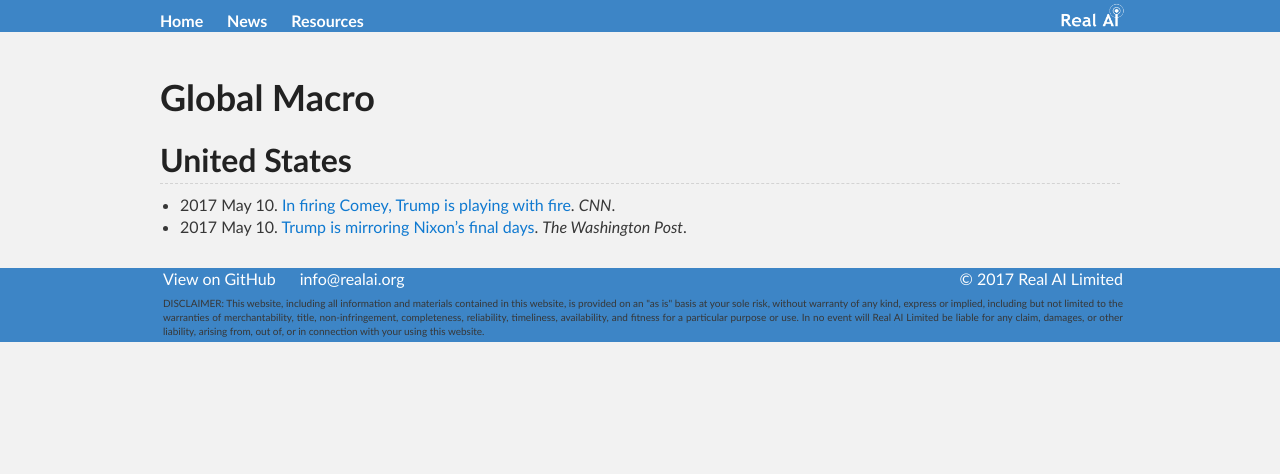
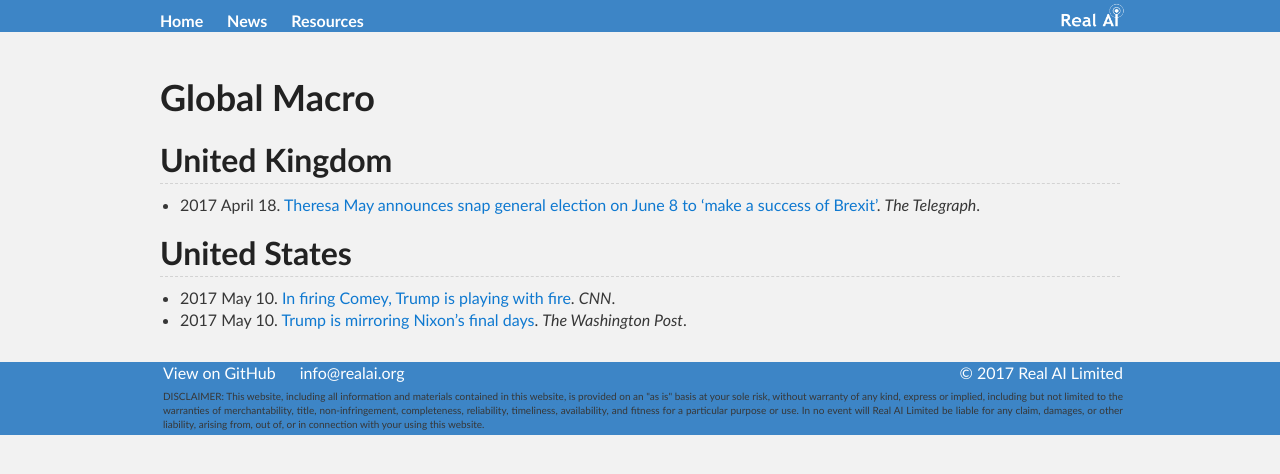
Before and after one commit to Tonywuhk/realai.org, a Jekyll site: the page built from macro.md, in a window 1280 px wide. Shown: the top 474 px of the page. Built offline with Jekyll 4.4.1, drawn with Linux system fonts in a browser that asks for light colours; our own code applies the rules of GitHub Pages for plain Markdown files; comment, search, counter and statistics services are not loaded; the repository's description, which GitHub fills in, is left out.

Commit message:
Update macro.md

```diff
--- a/macro.md
+++ b/macro.md
@@ -3,6 +3,10 @@ permalink: /macro/
 ---
 # Global Macro
 
+## United Kingdom
+
+* 2017 April 18. [Theresa May announces snap general election on June 8 to 'make a success of Brexit'](http://www.telegraph.co.uk/news/2017/04/18/breaking-theresa-may-make-statement-downing-street-1115am1/). *The Telegraph*.
+
 ## United States
 
 * 2017 May 10. [In firing Comey, Trump is playing with fire](http://edition.cnn.com/2017/05/09/opinions/trump-comey-huge-trouble-opinion-callan/). *CNN*.
```
